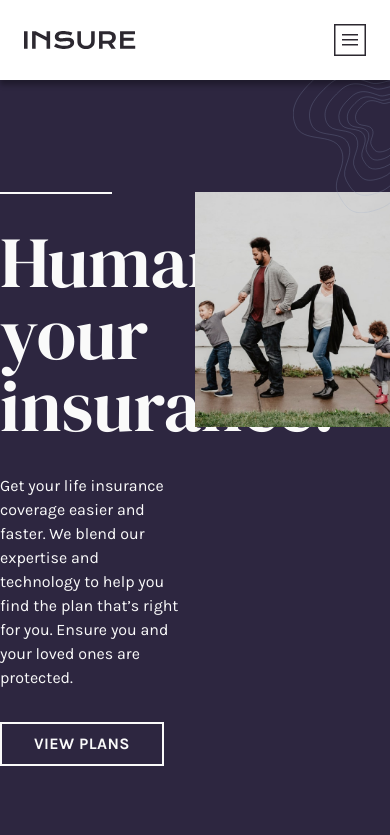
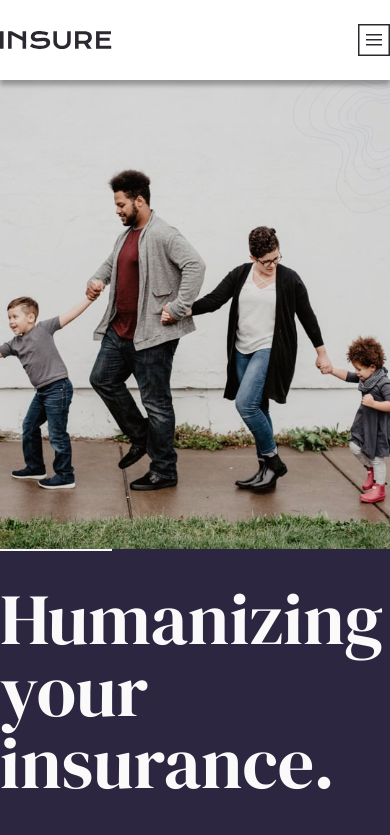
Before and after one commit to lilKriT/Insure-Landing-Page, a React (Vite) app: page / in a window 390 px wide. Shown: the top 835 px of the page. Built offline with nearby package versions, Linux system fonts and the light colour scheme.

Commit message:
Working on Hero mobile.

```diff
--- a/src/components/Hero.tsx
+++ b/src/components/Hero.tsx
@@ -4,7 +4,7 @@ import imageDesktop from "../assets/images/image-intro-desktop.jpg";
 const Hero = () => {
   return (
     <section className="flex justify-center bg-darkViolet text-veryLightGray relative">
-      <div className="container flex py-28 ">
+      <div className="container flex flex-col-reverse desktop:flex-row desktop:py-28 ">
         {/* Left Column */}
         <div className="w-1/2 flex flex-col justify-center items-start gap-8 pr-4">
           <div className="border border-veryLightGray w-28" />
@@ -22,8 +22,12 @@ const Hero = () => {
           </a>
         </div>
         {/* Right Column */}
-        <div className="w-1/2  relative">
-          <img src={imageDesktop} alt="" className="absolute w-full" />
+        <div className="w-full desktop:w-1/2 relative">
+          <img
+            src={imageDesktop}
+            alt=""
+            className="relative desktop:absolute w-full"
+          />
         </div>
       </div>
       {/* The background images */}
--- a/src/index.css
+++ b/src/index.css
@@ -19,7 +19,7 @@
 
 @layer components {
   .container {
-    @apply max-w-6xl w-full  mx-6;
+    @apply max-w-6xl w-full desktop:mx-6;
   }
 
   .logo {
```
